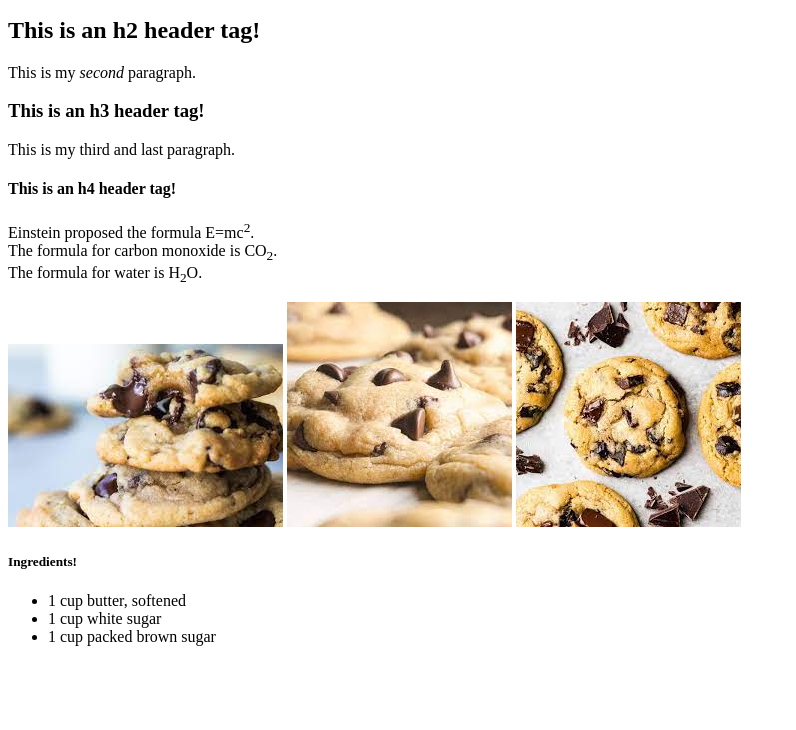
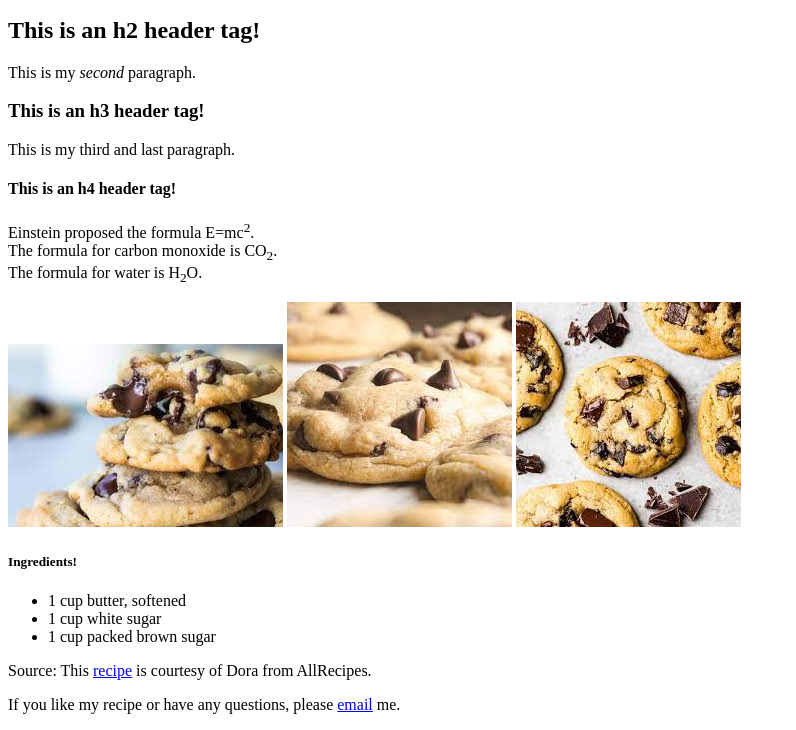
Before and after one commit to jjadav/html-css-0, a plain HTML site: page ReceipeProject/index.html in a window 1280 px wide. Shown: the part 101-831 px from the top of the page, without its empty margins (0-796 px from the left). Before the commit the page ends 800 px from the top, so only its background shows below. Drawn offline with Linux system fonts and the light colour scheme.

Commit message:
added few links to my recipe project

```diff
--- a/ReceipeProject/index.html
+++ b/ReceipeProject/index.html
@@ -24,5 +24,12 @@
             <li>1 cup white sugar</li>
             <li>1 cup packed brown sugar</li>
         </ul>
+        <p>
+            Source: This <a href="https://www.allrecipes.com/recipe/10813/best-chocolate-chip-cookies/" target="_blank">recipe</a> is courtesy of Dora from AllRecipes.
+        </p>
+        <p>
+            If you like my recipe or have any questions, please <a href="mailto:jjadav@mamkschools.org">email</a> me.
+        </p>
+
     </body>
 </html>
```
